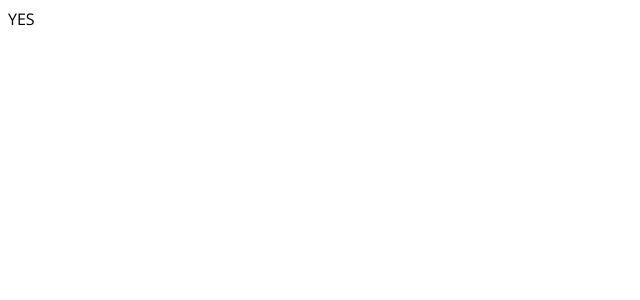
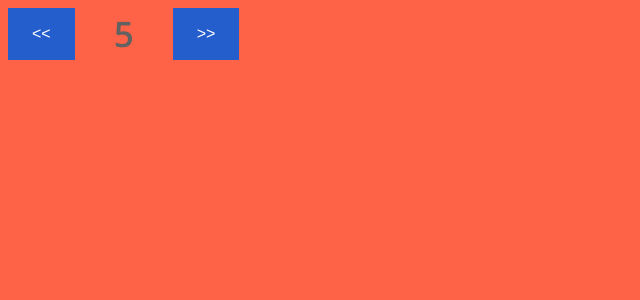
Before and after one commit to inovux/pomodoro-clock, a React (Create React App) app: page / in a window 1280 px wide. Shown: the top 300 px of the page, without its empty margins (0-640 px from the left). Built offline with nearby package versions, Linux system fonts and the light colour scheme.

Commit message:
Setup some basic structure for the TimeInput component

```diff
--- a/package.json
+++ b/package.json
@@ -3,11 +3,13 @@
   "version": "0.1.0",
   "private": true,
   "dependencies": {
+    "classnames": "^2.2.6",
     "react": "^16.8.6",
     "react-dom": "^16.8.6",
     "react-scripts": "3.0.1"
   },
   "devDependencies": {
+    "@types/classnames": "^2.2.7",
     "@types/jest": "24.0.13",
     "@types/node": "12.0.2",
     "@types/react": "16.8.18",
--- a/src/components/App.tsx
+++ b/src/components/App.tsx
@@ -1,8 +1,9 @@
 import React from 'react';
 import '../root.css';
+import TimeInput from './TimeInput';
 
 const App: React.FC = () => {
-  return <div>YES</div>;
+  return <TimeInput onChange={value => console.log(value)} value="5" />;
 };
 
 export default App;
--- a/src/components/TimeInput/TimeInput.module.css
+++ b/src/components/TimeInput/TimeInput.module.css
@@ -0,0 +1,24 @@
+.container {
+  display: flex;
+}
+
+.time {
+  display: inline-block;
+  font-family: 'Open Sans', arial, sans-serif;
+  font-size: 2.2rem;
+  font-weight: 600;
+  line-height: 1.4;
+  text-align: center;
+  color: #626262;
+  width: 6rem;
+  cursor: text;
+  padding: 1px 1px 0px 1px;
+  border-bottom: 2px solid transparent;
+}
+
+.timeInput {
+  outline: none;
+  border: none;
+  background-color: transparent;
+  border-bottom: 2px solid #626262;
+}
--- a/src/components/TimeInput/TimeInput.tsx
+++ b/src/components/TimeInput/TimeInput.tsx
@@ -0,0 +1,44 @@
+import React, { useState } from 'react';
+import classNames from 'classnames';
+
+import styles from './TimeInput.module.css';
+import Button from '../Button';
+
+type Props = {
+  onChange: (value: string) => void;
+  value: string;
+};
+
+const TimeInput = ({ onChange, value }: Props) => {
+  const [isEditable, setIsEditable] = useState(false);
+
+  const onChangeInput = (e: React.FormEvent<HTMLInputElement>) => {
+    const re = /^[0-9\b]+$/;
+
+    if (e.currentTarget.value === '' || re.test(e.currentTarget.value)) {
+      onChange(e.currentTarget.value);
+    }
+  };
+
+  return (
+    <div className={styles.container}>
+      <Button>{'<<'}</Button>
+      {isEditable ? (
+        <input
+          className={classNames(styles.timeInput, styles.time)}
+          type="text"
+          onChange={onChangeInput}
+          value={value}
+          autoFocus
+        />
+      ) : (
+        <span className={styles.time} onClick={() => setIsEditable(true)}>
+          {value}
+        </span>
+      )}
+      <Button>{'>>'}</Button>
+    </div>
+  );
+};
+
+export default TimeInput;
--- a/src/components/TimeInput/index.ts
+++ b/src/components/TimeInput/index.ts
@@ -0,0 +1 @@
+export { default } from './TimeInput';
--- /dev/null
+++ b/src/react-app-env.d.ts
@@ -0,0 +1 @@
+/// <reference types="react-scripts" />
--- a/src/root.css
+++ b/src/root.css
@@ -1,3 +1,4 @@
 body {
   font-family: 'Open Sans', arial, sans-serif;
+  background-color: tomato;
 }
```
Also changed, not shown: 1 other file (tests, documents, lock files or other folders).
